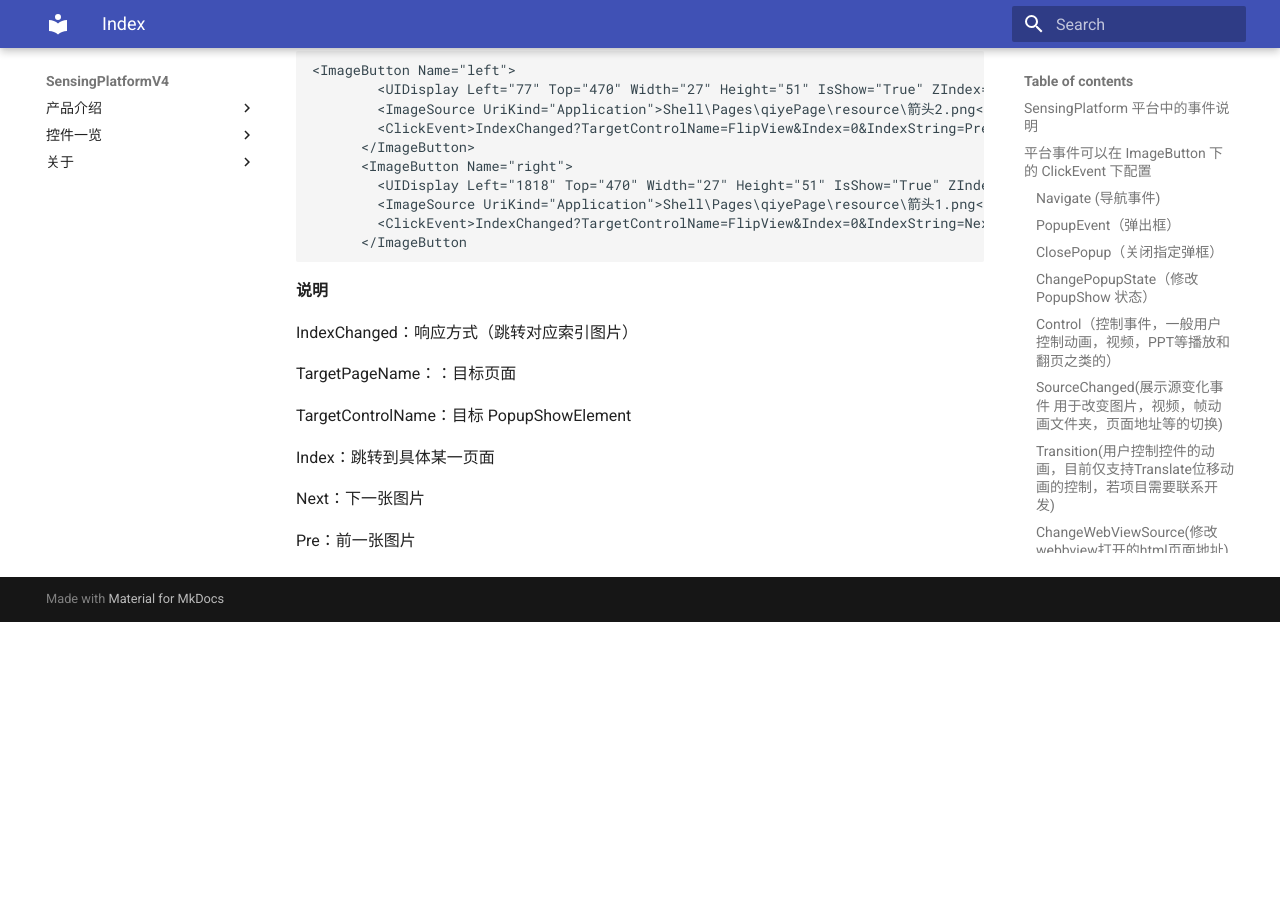
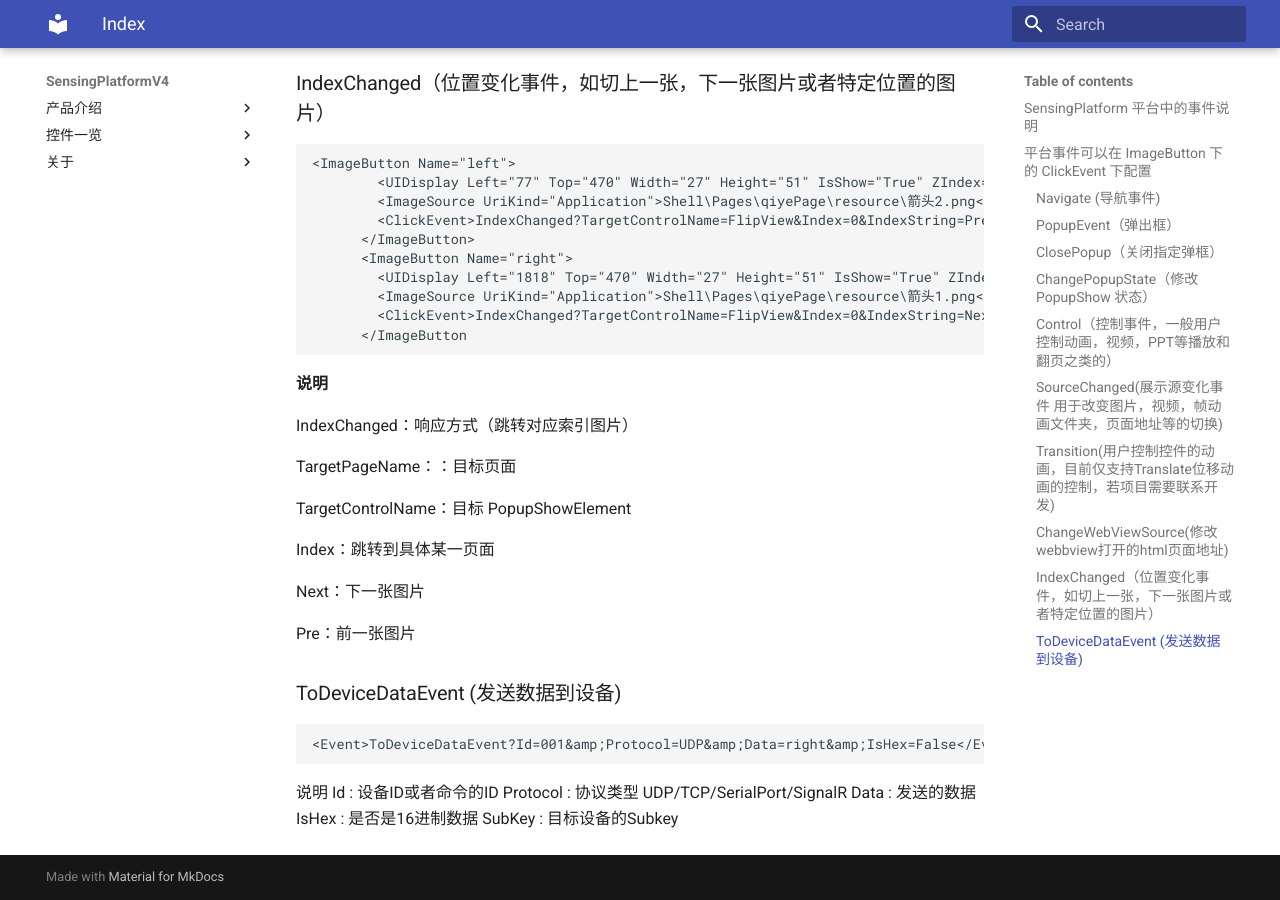
Before and after one commit to troncell/SensingPlatformDocs, an MkDocs documentation site: the page built from docs/事件一览/README.md, in a window 1280 px wide and 900 px high, scrolled down 5580 px. Built offline with MkDocs 1.6.1 and Material for MkDocs 9.7.7, drawn with Linux system fonts in a browser that asks for light colours; before the commit the page ends 6202 px from its top, so only the background shows below that; some of the changed text lies outside the part shown.

Commit message:
event update

````diff
--- a/docs/事件一览/README.md
+++ b/docs/事件一览/README.md
@@ -19,6 +19,8 @@ Action?key1=value1&key2=value2
 **5. PathSource=troncell : 表示配置的事件会用到文件夹下的资源，通常和 UriKind 参数一起使用，用于改变资源的显示，具体业务要去对应的控件上参考具体的配置功能，FrameElement 就支持**
 
 **6. Loop=2 : 表示该事件会循环调用一定次数，如果想要一直循环下去，就使用Loop=-1，如果想要停止这个循环，那就在任意事件后面加上StopLoop=True**
+
+**7. Async=true : 表示该事件是异步发送的，一般是发送一些事件给后台的模块；false则是发给UI线程，是发给UI控件的，不配置默认是false**
 
 > [!WARNING]
 > 这些全局的 Key 不要在特定事件中用同样的 Key 名称
@@ -102,7 +104,7 @@ ClosePopup:是响应方式（可以关闭目标页的弹窗）
 
 TargetPageName：目标页面
 
-TargetControlName：目标 PopupShowElement
+TargetControlName：目标 PopupShowElement ， 如果TargetControlName=ALL，那么就可以关闭对应页面所有的PopupShow
 
 EventID：为所要使用到的悬浮控件的模板,对应要关闭的弹窗 ID
 
@@ -279,3 +281,14 @@ Index：跳转到具体某一页面
 Next：下一张图片
 
 Pre：前一张图片
+
+### ToDeviceDataEvent (发送数据到设备)
+```xml
+<Event>ToDeviceDataEvent?Id=001&amp;Protocol=UDP&amp;Data=right&amp;IsHex=False</Event>
+```
+说明
+Id : 设备ID或者命令的ID
+Protocol : 协议类型 UDP/TCP/SerialPort/SignalR
+Data : 发送的数据
+IsHex : 是否是16进制数据
+SubKey : 目标设备的Subkey
````
